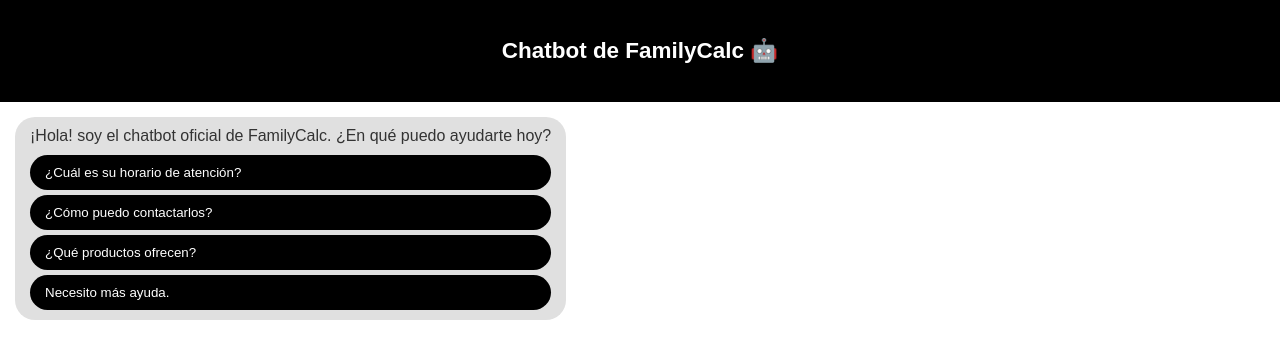
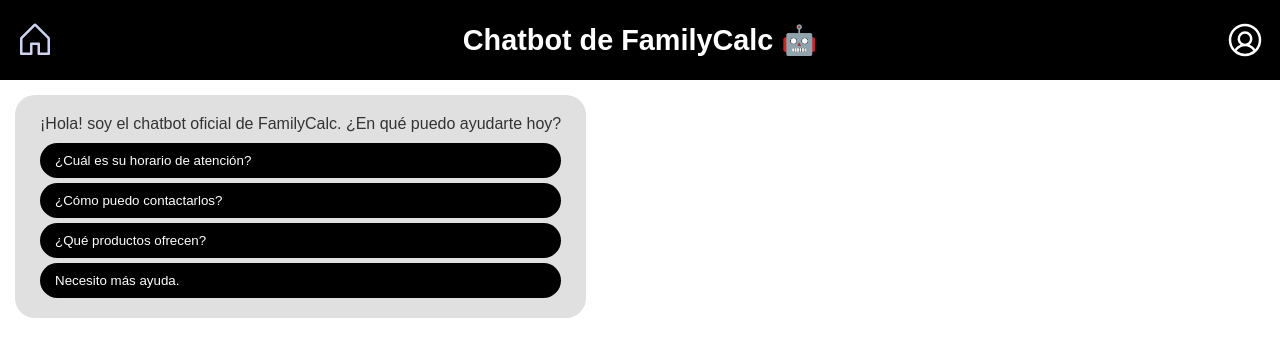
Before and after one commit to Midulio/FamilyCalc, a PHP site: page /views/chatbot/chatbot.html in a window 1280 px wide. Shown: the top 359 px of the page. Run offline with PHP 8.4, Linux system fonts and the light colour scheme.

Commit message:
Add files via upload

```diff
--- a/views/chatbot/chatbot.html
+++ b/views/chatbot/chatbot.html
@@ -11,7 +11,9 @@
 <body>
 <div class="chat-container">
 <div class="chat-header">
-<h3>Chatbot de FamilyCalc 🤖</h3>
+<a href="../../index.html"><img src="../../src/house.svg" alt="Inicio"></a>
+<h2>Chatbot de FamilyCalc 🤖</h2>
+<a href="../../views/iniciarSesion/iniciarSesion.html" class="btn menu" type="button"><img src="../../src/user-circle.svg"></a>
 </div>
 <div class="chat-messages" id="chat-messages">
 <div class="message bot-message">
--- a/views/chatbot/style.css
+++ b/views/chatbot/style.css
@@ -4,14 +4,13 @@ background-color: #fff;
     display: flex;
     justify-content: center;
     align-items: center;
-/* Se elimina min-height para que el chat ocupe solo el espacio necesario */
     height: 100vh;
     margin: 0;
 }
 
 .chat-container {
-width: 100%; /* Ocupa todo el ancho de la pantalla */
-height: 100%; /* Ocupa toda la altura de la pantalla */
+    width: 100%;
+    height: 100%;
     background-color: #fff;
     border-radius: 0;
     box-shadow: none;
@@ -23,11 +22,28 @@ overflow: hidden;
 .chat-header {
     background-color: #000;
     color: #fff;
-padding: 15px;
-text-align: center;
+    padding: 20px 15px; /* Aumentado el padding superior e inferior para hacer la barra más grande */
     font-size: 1.2em;
     border-radius: 0;
+    display: flex;
+    justify-content: space-between;
+    align-items: center;
 }
+
+/* Estilo para el título */
+.chat-header h2 {
+    flex-grow: 1;
+    text-align: center;
+    margin: 0;
+}
+
+/* Estilo para el ícono SVG dentro del enlace */
+.chat-header a img {
+    height: 40px; /* Aumentado el tamaño del ícono */
+    width: auto; /* Mantiene la proporción automáticamente */
+    display: block;
+}
+
 
 .chat-messages {
     flex-grow: 1;
@@ -39,7 +55,7 @@ gap: 10px;
 }
 
 .message {
-padding: 10px 15px;
+    padding: 20px 25px;
     border-radius: 20px;
     max-width: 80%;
     word-wrap: break-word;
```
Lines whose indentation alone changed are shown as unchanged.
